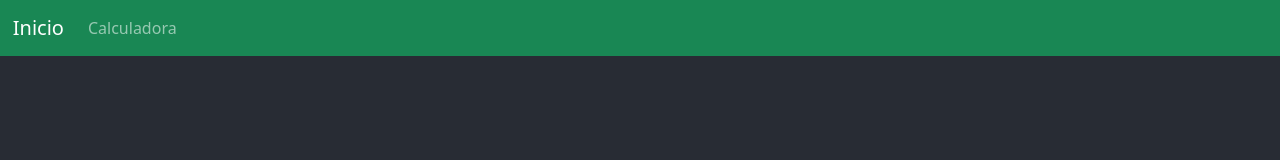
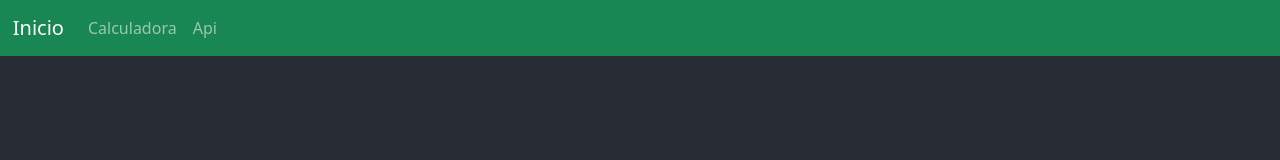
Before and after one commit to Nacho2001/Desarrollo_FS, a React (Create React App) app in the folder Segundo Año/Laboratorio FS II/proyecto_react/app_react/: page /api in a window 1280 px wide. Before the commit this address had no page. Shown: the top 160 px of the page. Built offline with nearby package versions, Linux system fonts and the light colour scheme.

Commit message:
Api añadida

```diff
--- /dev/null
+++ b/Segundo Año/Laboratorio FS II/proyecto_react/app_react/src/componentes/Api.js
@@ -0,0 +1,8 @@
+import react from "react";
+
+export default function Api(){
+    return (
+        <>
+        </>
+    )
+}
--- a/Segundo Año/Laboratorio FS II/proyecto_react/app_react/src/componentes/App.js
+++ b/Segundo Año/Laboratorio FS II/proyecto_react/app_react/src/componentes/App.js
@@ -3,6 +3,7 @@ import './App.css';
 import {BrowserRouter as Router,Routes,Route,Link} from 'react-router-dom';
 import Inicio from './Inicio';
 import Calculadora from './calculadora';
+import Api from './Api';
 function App() {
   return (
     <>
@@ -17,12 +18,16 @@ function App() {
             <li class="nav-item active">
               <Link to="/calculadora" className='nav-link'>Calculadora</Link>
             </li>
+            <li class="nav-item active">
+              <Link to="/api" className='nav-link'>Api</Link>
+            </li>
           </ul>
         </div>
       </nav>
         <Routes>
           <Route path='/' element={<Inicio/>} />
           <Route path='/calculadora' element={<Calculadora/>}/>
+          <Route path='/api' element={<Api/>}/>
         </Routes>
     </Router>
     </>
```
